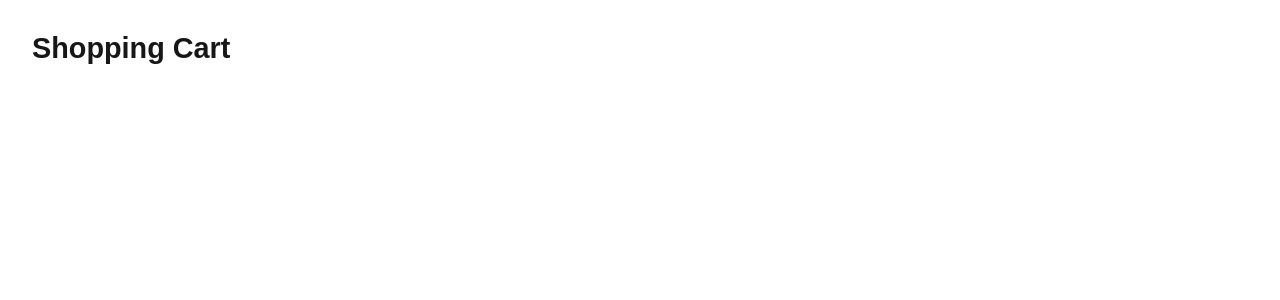
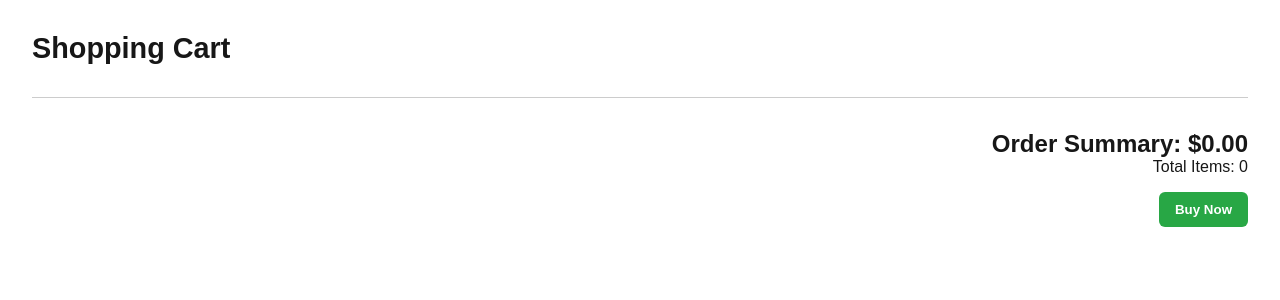
Before and after one commit to GiaKV21/Midterm-project.js, a Next.js app: page /cart in a window 1280 px wide. Shown: the top 300 px of the page. Built offline with nearby package versions, Linux system fonts and the light colour scheme.

Commit message:
added order summery and buy button

```diff
--- a/src/app/cart/page.jsx
+++ b/src/app/cart/page.jsx
@@ -1,5 +1,6 @@
 "use client";
 import { useEffect, useState } from "react";
+import styles from "../../styles/cart.module.css";
 
 export default function CartPage() {
   const [cartItems, setCartItems] = useState([]);
@@ -11,11 +12,7 @@ export default function CartPage() {
       const fetches = localCart.map(async (item) => {
         const res = await fetch(`https://fakestoreapi.com/products/${item.id}`);
         const product = await res.json();
-        return {
-          id: item.id,
-          quantity: item.quantity,
-          product,
-        };
+        return { id: item.id, quantity: item.quantity, product };
       });
       const result = await Promise.all(fetches);
       setCartItems(result);
@@ -35,52 +32,45 @@ export default function CartPage() {
     });
 
     setCartItems(updated);
-    const localCart = updated.map(({ id, quantity }) => ({ id, quantity }));
-    localStorage.setItem("cart", JSON.stringify(localCart));
+    localStorage.setItem(
+      "cart",
+      JSON.stringify(updated.map(({ id, quantity }) => ({ id, quantity })))
+    );
   }
+
   function removeItem(id) {
     const updated = cartItems.filter((item) => item.id !== id);
     setCartItems(updated);
+    localStorage.setItem(
+      "cart",
+      JSON.stringify(updated.map(({ id, quantity }) => ({ id, quantity })))
+    );
+  }
 
-    const localCart = updated.map(({ id, quantity }) => ({ id, quantity }));
-    localStorage.setItem("cart", JSON.stringify(localCart));
+  function handlePurchase() {
+    alert("Thank you for your purchase!");
+    setCartItems([]);
+    localStorage.removeItem("cart");
   }
-  if (isLoading) return <p style={{ padding: "2rem" }}>Loading cart...</p>;
+
+  if (isLoading) return <p className={styles.loading}>Loading cart...</p>;
 
   return (
-    <div style={{ padding: "2rem" }}>
-      <h1 style={{ fontSize: "1.8rem", marginBottom: "1.5rem" }}>
-        Shopping Cart
-      </h1>
+    <div className={styles.container}>
+      <h1 className={styles.title}>Shopping Cart</h1>
+
       {cartItems.map(({ id, quantity, product }) => (
-        <div
-          key={id}
-          style={{
-            display: "flex",
-            gap: "1rem",
-            alignItems: "center",
-            marginBottom: "1.5rem",
-            border: "1px solid #ccc",
-            padding: "1rem",
-            borderRadius: "8px",
-          }}
-        >
+        <div key={id} className={styles.cartItem}>
           <img
             src={product.image}
             alt={product.title}
-            style={{
-              width: "100px",
-              height: "100px",
-              objectFit: "contain",
-            }}
+            className={styles.cartImage}
           />
-          <div style={{ flex: 1 }}>
-            <h2 style={{ fontSize: "1rem", marginBottom: "0.5rem" }}>
-              {product.title}
-            </h2>
-            <p style={{ fontWeight: "bold" }}>${product.price.toFixed(2)}</p>
+          <div className={styles.cartInfo}>
+            <h2 className={styles.cartTitle}>{product.title}</h2>
+            <p className={styles.cartPrice}>${product.price.toFixed(2)}</p>
           </div>
-          <div style={{ display: "flex", alignItems: "center", gap: "0.5rem" }}>
+          <div className={styles.cartControls}>
             <button
               onClick={() => updateQuantity(id, -1)}
               disabled={quantity <= 1}
@@ -96,21 +86,33 @@ export default function CartPage() {
             </button>
             <button
               onClick={() => removeItem(id)}
-              style={{
-                marginLeft: "1rem",
-                backgroundColor: "#ff4d4f",
-                color: "white",
-                border: "none",
-                padding: "6px 10px",
-                borderRadius: "4px",
-                cursor: "pointer",
-              }}
+              className={styles.removeButton}
             >
               Remove
             </button>
           </div>
         </div>
       ))}
+
+      <hr className={styles.divider} />
+
+      <div className={styles.summary}>
+        <h2>
+          Order Summary: $
+          {cartItems
+            .reduce(
+              (total, item) => total + item.product.price * item.quantity,
+              0
+            )
+            .toFixed(2)}
+        </h2>
+        <p>
+          Total Items: {cartItems.reduce((sum, item) => sum + item.quantity, 0)}
+        </p>
+        <button onClick={handlePurchase} className={styles.buyButton}>
+          Buy Now
+        </button>
+      </div>
     </div>
   );
 }
--- a/src/styles/cart.module.css
+++ b/src/styles/cart.module.css
@@ -1,3 +1,11 @@
+.container {
+  padding: 2rem;
+}
+
+.title {
+  font-size: 1.8rem;
+  margin-bottom: 1.5rem;
+}
 
 .cartItem {
   display: flex;
@@ -43,3 +51,28 @@
   border-radius: 4px;
   cursor: pointer;
 }
+
+.divider {
+  margin: 2rem 0;
+  border: none;
+  border-top: 1px solid #ccc;
+}
+
+.summary {
+  text-align: right;
+}
+
+.buyButton {
+  margin-top: 1rem;
+  padding: 10px 16px;
+  background-color: #28a745;
+  color: white;
+  border: none;
+  border-radius: 6px;
+  cursor: pointer;
+  font-weight: bold;
+}
+
+.loading {
+  padding: 2rem;
+}
```
